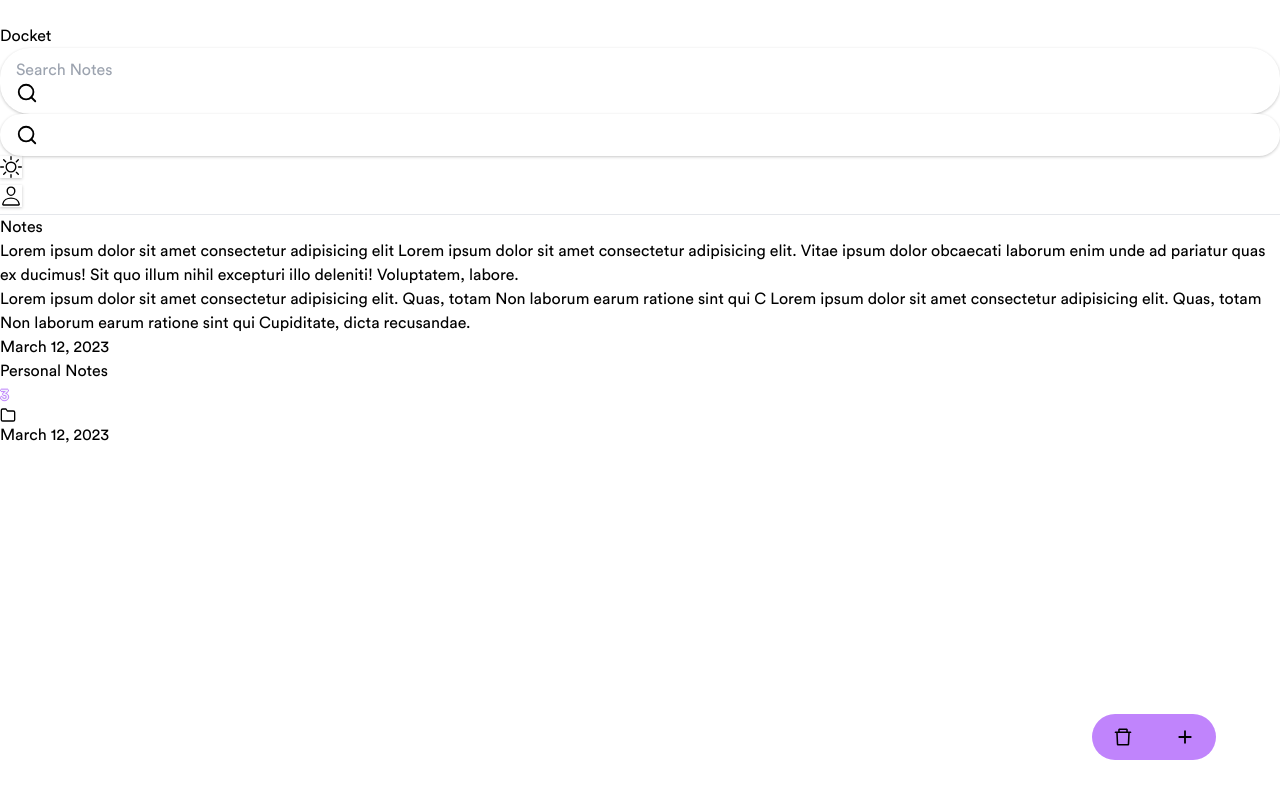
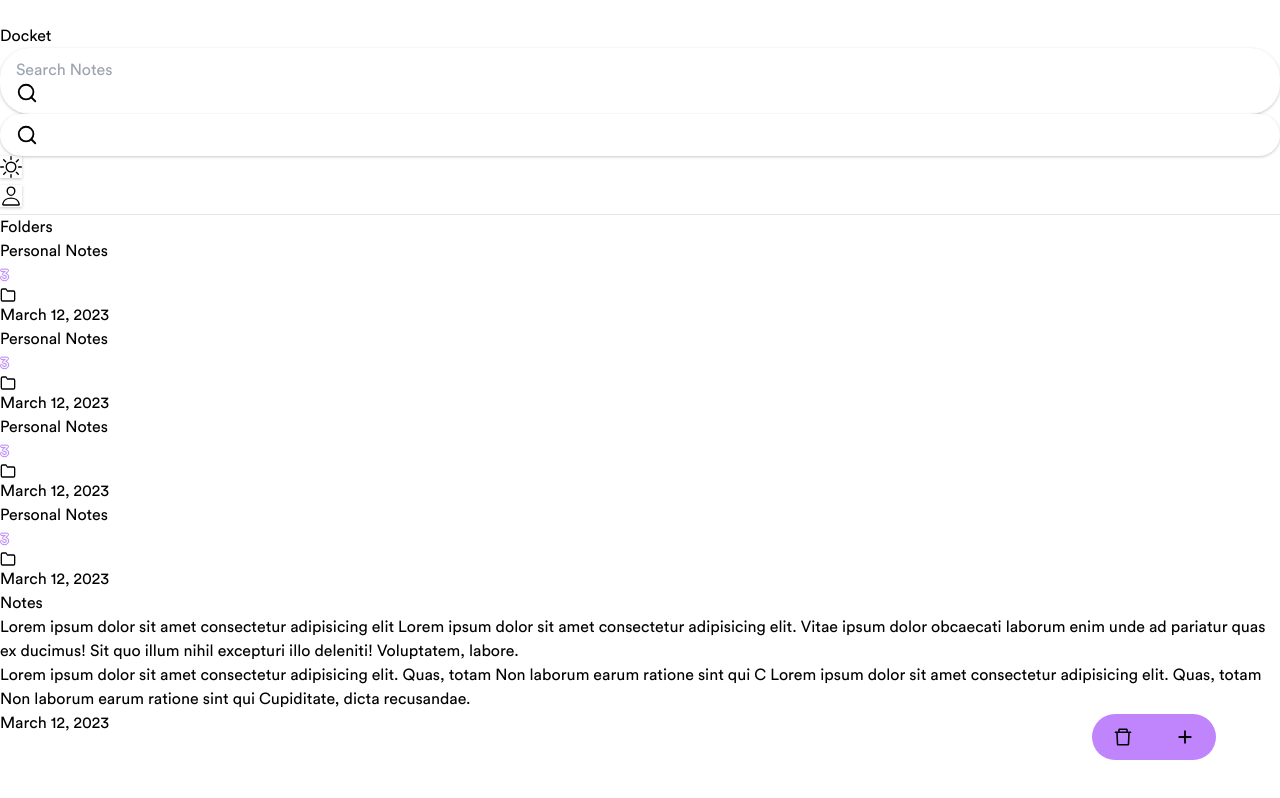
Before and after one commit to khawardev/docket-react-app, a React (Vite) app: page / in a window 1280 px wide. Built offline with nearby package versions, Linux system fonts and the light colour scheme; some icons are missing.

Commit message:
folders commit

```diff
--- a/package.json
+++ b/package.json
@@ -18,7 +18,7 @@
     "tw-elements": "^1.0.0-beta3"
   },
   "devDependencies": {
-    "@types/react": "^18.2.15",
+    "@types/react": "^18.2.19",
     "@types/react-dom": "^18.2.7",
     "@typescript-eslint/eslint-plugin": "^6.0.0",
     "@typescript-eslint/parser": "^6.0.0",
--- a/src/Components/navbar/Navbar.tsx
+++ b/src/Components/navbar/Navbar.tsx
@@ -53,11 +53,11 @@ const Navbar = () => {
         <>
 
             <section className="sm:w-10/12 w-11/12  m-auto flex items-center justify-between mt-5">
-                <nav className=" w-1/3  flex items-center hover:cursor-pointer " onClick={() => Navigate("/")}>
-                    <div className='text-3xl  text-purple-500'>
+                <nav className=" w-1/3  flex items-center  text-purple-500 " >
+                    <div className='text-3xl hover:cursor-pointer' onClick={() => Navigate("/")}>
                         <FaRegNoteSticky />
                     </div>
-                    <a className="text-3xl  text-purple-500 font-extrabold">Docket</a>
+                    <a className="text-3xl  font-extrabold hover:cursor-pointer" onClick={() => Navigate("/")}>Docket</a>
                 </nav>
 
                 <main className=" w-2/3 flex sm:justify-between justify-end items-center gap-2 ">
--- a/src/Components/newnotes/Newnotes.tsx
+++ b/src/Components/newnotes/Newnotes.tsx
@@ -1,15 +1,68 @@
+import { IoChevronBack } from 'react-icons/io5';
+import { HiOutlineStar } from 'react-icons/hi';
+import { ChangeEvent, useState, KeyboardEvent } from 'react';
+const Newnotes = () => {
 
-const Newnotes = () => {
+    const [text, setText] = useState<string>('');
+
+    const currentDate = new Date();
+    const options: Intl.DateTimeFormatOptions = {
+        year: 'numeric',
+        month: 'long',
+        day: 'numeric',
+    };
+
+    const formattedDate = currentDate.toLocaleDateString(undefined, options);
+
+
+
+    const handleKeyDown = (event: KeyboardEvent<HTMLTextAreaElement>) => {
+        if (event.key === 'Enter' && !event.shiftKey) {
+            event.preventDefault();
+            const cursorPosition = event.currentTarget.selectionStart as number;
+            const newText = text.substring(0, cursorPosition) + '\n' + text.substring(cursorPosition);
+            setText(newText);
+            event.currentTarget.selectionStart = cursorPosition + 1;
+            event.currentTarget.selectionEnd = cursorPosition + 1;
+        }
+    };
+
+    const handleChange = (event: ChangeEvent<HTMLTextAreaElement>) => {
+        setText(event.target.value);
+    };
+
     return (
         <>
 
 
             <div className=" w-11/12 m-auto">
-                <div className='flex items-center justify-between'>
-                    <button>star</button>
-                </div>
+                <section className='flex items-center justify-between py-3 select-none'>
+                    <section className='flex justify-between items-center gap-3'>
+                        <div className=' bg-slate-200 p-3 rounded-full flex justify-center items-center hover:cursor-pointer hover:bg-slate-300' >
+                            <IoChevronBack />
+                        </div>
+                        <p className=' py-2 px-4  bg-purple-400 rounded-full text-white'>{formattedDate}</p>
+                    </section>
 
+                    <section className='flex gap-3 justify-between items-center'>
+                        <button className=' rounded-full py-2 px-6 bg-purple-400 text-white'>Save</button>
 
+                        <button className='bg-slate-200 p-3 rounded-full flex justify-center items-center hover:cursor-pointer hover:bg-slate-300'><HiOutlineStar /></button>
+                    </section>
+                </section>
+
+                <section className='py-3 px-1'>
+                    <input className='w-full text-2xl font-bold  outline-none border-none text-slate-600 mb-2' type="text" placeholder='Title' />
+                    <textarea
+                        value={text}
+                        onChange={handleChange}
+                        onKeyDown={handleKeyDown}
+                        rows={50}
+                        className='w-full  outline-none border-none text-slate-600'
+                        style={{ resize: 'none' }}
+                        placeholder='Type Something ...'
+                    />
+                </section>
 
             </div>
 
--- a/src/Components/notesInterface/NotesInterface.tsx
+++ b/src/Components/notesInterface/NotesInterface.tsx
@@ -50,9 +50,64 @@ const Banner = () => {
 
     return (
         <div className=' select-none'>
+            <section className=" w-11/12 m-auto flex items-center mt-7 ">
+                <p className=" sm:text-4xl text-3xl font-extrabold ">Folders</p>
+            </section>
+            <section className='w-11/12 m-auto mt-7 grid md:grid-cols-5 sm:grid-cols-3 grid-cols-2 sm:gap-4 gap-2 '>
+                <main className=' bg-slate-100 p-5 rounded-2xl hover:cursor-pointer hover:bg-slate-200'>
+                    <div className=' flex items-center  justify-between  '>
+                        <p className=' bg-purple-400 rounded-full sm:px-3 px-2 text-white sm:text-base text-sm'>Personal Notes</p>
+                        <p className=' text-lg milestone-num font-bold'>3</p>
+                    </div>
+                    <div className='my-7  text-slate-600  sm:text-8xl text-6xl justify-center flex' >
+                        <span ><FiFolder /></span>
+                    </div>
+                    <div className='flex items-center sm:justify-start justify-center '>
+                        <p className=' text-sm text-slate-500 '>March 12, 2023</p>
+                    </div>
+                </main>
+                <main className=' bg-slate-100 p-5 rounded-2xl hover:cursor-pointer hover:bg-slate-200'>
+                    <div className=' flex items-center  justify-between  '>
+                        <p className=' bg-purple-400 rounded-full sm:px-3 px-2 text-white sm:text-base text-sm'>Personal Notes</p>
+                        <p className=' text-lg milestone-num font-bold'>3</p>
+                    </div>
+                    <div className='my-7  text-slate-600  sm:text-8xl text-6xl justify-center flex' >
+                        <span ><FiFolder /></span>
+                    </div>
+                    <div className='flex items-center sm:justify-start justify-center '>
+                        <p className=' text-sm text-slate-500 '>March 12, 2023</p>
+                    </div>
+                </main>
+                <main className=' bg-slate-100 p-5 rounded-2xl hover:cursor-pointer hover:bg-slate-200'>
+                    <div className=' flex items-center  justify-between  '>
+                        <p className=' bg-purple-400 rounded-full sm:px-3 px-2 text-white sm:text-base text-sm'>Personal Notes</p>
+                        <p className=' text-lg milestone-num font-bold'>3</p>
+                    </div>
+                    <div className='my-7  text-slate-600  sm:text-8xl text-6xl justify-center flex' >
+                        <span ><FiFolder /></span>
+                    </div>
+                    <div className='flex items-center sm:justify-start justify-center '>
+                        <p className=' text-sm text-slate-500 '>March 12, 2023</p>
+                    </div>
+                </main>
+                <main className=' bg-slate-100 p-5 rounded-2xl hover:cursor-pointer hover:bg-slate-200'>
+                    <div className=' flex items-center  justify-between  '>
+                        <p className=' bg-purple-400 rounded-full sm:px-3 px-2 text-white sm:text-base text-sm'>Personal Notes</p>
+                        <p className=' text-lg milestone-num font-bold'>3</p>
+                    </div>
+                    <div className='my-7  text-slate-600  sm:text-8xl text-6xl justify-center flex' >
+                        <span ><FiFolder /></span>
+                    </div>
+                    <div className='flex items-center sm:justify-start justify-center '>
+                        <p className=' text-sm text-slate-500 '>March 12, 2023</p>
+                    </div>
+                </main>
 
+
+
+            </section>
             <section className=" w-11/12 m-auto flex items-center mt-7 ">
-                <p className=" sm:text-5xl text-3xl font-extrabold ">Notes</p>
+                <p className=" sm:text-4xl text-3xl font-extrabold ">Notes</p>
             </section>
             <section className='w-11/12 m-auto mt-7 grid md:grid-cols-4 sm:grid-cols-3 grid-cols-1 sm:gap-4 gap-2 '>
 
@@ -65,19 +120,6 @@ const Banner = () => {
                         Lorem ipsum dolor sit amet consectetur adipisicing elit. Quas, totam Non laborum earum ratione sint qui C Lorem ipsum dolor sit amet consectetur adipisicing elit. Quas, totam Non laborum earum ratione sint qui Cupiditate, dicta recusandae.
                     </div>
                     <div className='flex items-center justify-between'>
-                        <p className=' text-sm text-slate-500 '>March 12, 2023</p>
-                    </div>
-                </main>
-
-                <main className=' bg-slate-100 p-5 rounded-2xl hover:cursor-pointer hover:bg-slate-200'>
-                    <div className='flex items-center text-center justify-between '>
-                        <p className=' bg-purple-400 rounded-full px-3 text-white '>Personal Notes</p>
-                        <p className=' text-lg milestone-num font-bold'>3</p>
-                    </div>
-                    <div className='my-7  text-slate-600  text-8xl justify-center flex' >
-                        <span ><FiFolder /></span>
-                    </div>
-                    <div className='flex items-center '>
                         <p className=' text-sm text-slate-500 '>March 12, 2023</p>
                     </div>
                 </main>
@@ -120,13 +162,13 @@ const Banner = () => {
                         <div className="bg-purple-400 p-6 rounded-2xl shadow-lg sm:w-1/3 w-11/12 transition-opacity ease-in-out duration-1000">
 
                             <h2 className="text-xl font-semibold mb-4 text-slate-100">Enter name of folder</h2>
-                            <input type="text" className='text-xl w-full search-input-header mb-6' autoFocus />
+                            <input type="text" className='text-lg w-full search-input-header mb-6' autoFocus />
                             <div className="flex justify-end gap-2 items-center">
                                 <button className=' px-5 py-2 rounded-full  bg-purple-600  text-white hover:bg-purple-500' onClick={handleModal}>
-                              close
+                                    close
                                 </button>
                                 <button className='  py-2 px-10  rounded-full bg-purple-500 text-white hover:bg-purple-600'>
-                        save
+                                    save
                                 </button>
                             </div>
                         </div>
```
Also changed, not shown: 1 other file (tests, documents, lock files or other folders).
